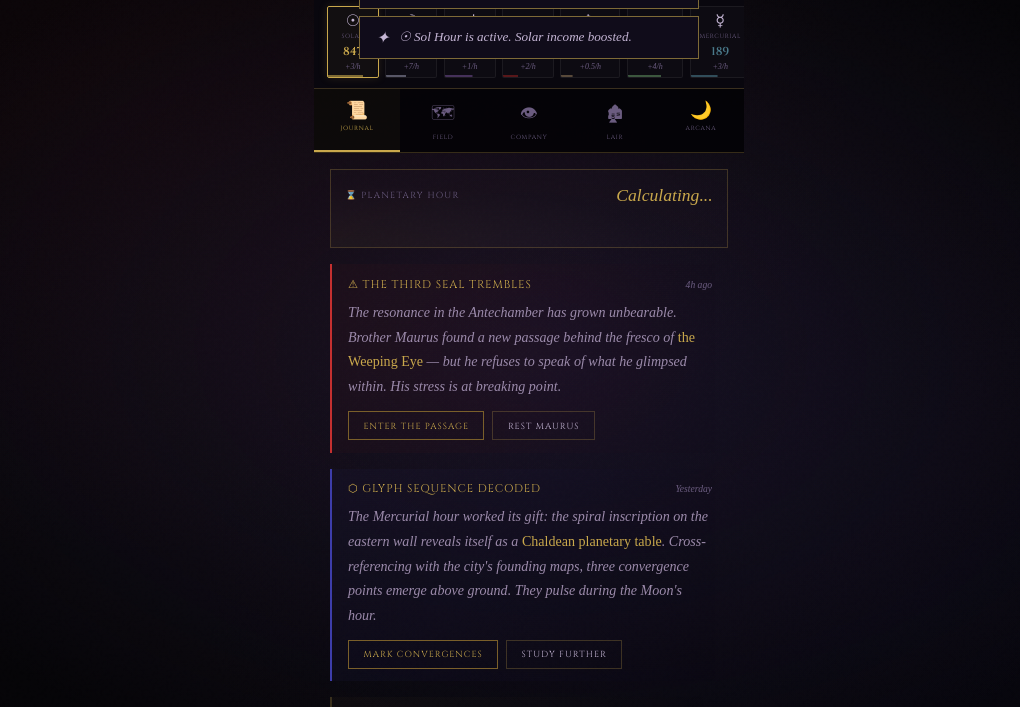
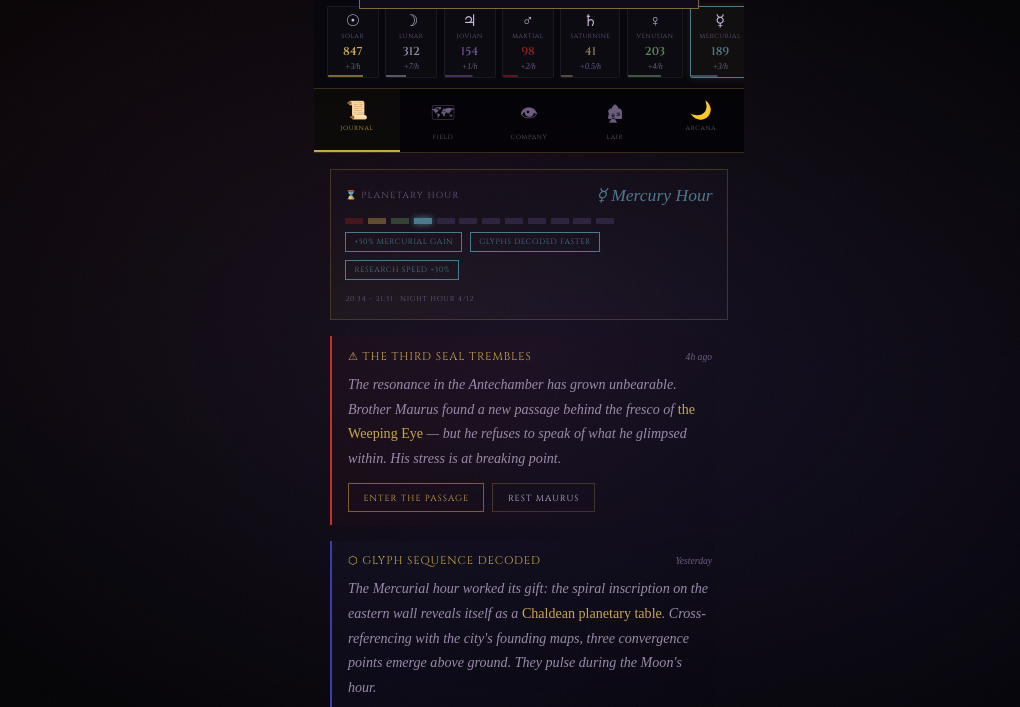
Before and after one commit to Deserere/lair-below, a plain HTML site: page index.html in a window 1280 px wide. Both pictures are taken after a click on the button "DESCEND". Shown: the part 50-757 px from the top of the page, without its empty margins (111-1131 px from the left). Drawn offline with nearby package versions, Linux system fonts and the light colour scheme; a web font is replaced by a local one.

Commit message:
Add files via upload

```diff
--- a/index.html
+++ b/index.html
@@ -2155,10 +2155,11 @@
     document.getElementById('splash').classList.add('hidden');
     document.getElementById('app').style.display = 'flex';
     document.getElementById('app').style.flexDirection = 'column';
+    // Start planetary hour immediately with default coords (updates when GPS arrives)
+    startPlanetaryHourEngine(46.1713, 9.8694);
+    startResourceTick();
     initLocation();
-    startResourceTick();
     setTimeout(() => toast('The lair stirs. The stars take notice. You descend.'), 800);
-    setTimeout(() => toast('☉ Sol Hour is active. Solar income boosted.'), 2500);
   }
 
   // ══════════════════════════════════════════
@@ -2293,118 +2294,117 @@
 
   // Chaldean order: Saturn, Jupiter, Mars, Sun, Venus, Mercury, Moon
   const CHALDEAN = ['saturn', 'jupiter', 'mars', 'sun', 'venus', 'mercury', 'moon'];
-
-  // Day ruler by weekday (0=Sun, 1=Mon, ... 6=Sat)
-  const DAY_RULERS = [3, 6, 2, 5, 1, 4, 0]; // index into CHALDEAN
+  const DAY_RULERS = [3, 6, 2, 5, 1, 4, 0]; // 0=Sun→Sun(3), 1=Mon→Moon(6) ... 6=Sat→Saturn(0)
 
   const PLANET_META = {
-    sun:     { symbol: '☉', name: 'Sol',     color: '#c9a84c', bonuses: ['+50% Solar Gain', 'Fire Rites Empowered', 'Sight Sharpened'],          resIndex: 0 },
-    moon:    { symbol: '☽', name: 'Luna',    color: '#8b8ba0', bonuses: ['+50% Lunar Gain', 'Dreams Vivid', 'Scrying Empowered'],                 resIndex: 1 },
-    jupiter: { symbol: '♃', name: 'Jupiter', color: '#6b4c8b', bonuses: ['+50% Jovian Gain', 'Expansion Rites Active', 'Recruit Bonus'],          resIndex: 2 },
-    mars:    { symbol: '♂', name: 'Mars',    color: '#8b2020', bonuses: ['+50% Martial Gain', 'Combat Damage +20%', 'Stress Resistance Up'],      resIndex: 3 },
-    saturn:  { symbol: '♄', name: 'Saturn',  color: '#8b7355', bonuses: ['+50% Saturnine Gain', 'Research Deepens', 'Seals Strengthened'],        resIndex: 4 },
-    venus:   { symbol: '♀', name: 'Venus',   color: '#5c8b5c', bonuses: ['+50% Venusian Gain', 'Acolyte Stress −10', 'Tarot Empowered'],          resIndex: 5 },
-    mercury: { symbol: '☿', name: 'Mercury', color: '#4a7a8b', bonuses: ['+50% Mercurial Gain', 'Glyphs Decoded Faster', 'Research Speed +30%'],  resIndex: 6 },
+    sun:     { symbol: '☉', name: 'Sol',     color: '#c9a84c', bonuses: ['+50% Solar Gain',     'Fire Rites Empowered',    'Sight Sharpened'],       resIndex: 0 },
+    moon:    { symbol: '☽', name: 'Luna',    color: '#8b8ba0', bonuses: ['+50% Lunar Gain',     'Dreams Vivid',            'Scrying Empowered'],     resIndex: 1 },
+    jupiter: { symbol: '♃', name: 'Jupiter', color: '#6b4c8b', bonuses: ['+50% Jovian Gain',    'Expansion Rites Active',  'Recruit Bonus'],         resIndex: 2 },
+    mars:    { symbol: '♂', name: 'Mars',    color: '#8b2020', bonuses: ['+50% Martial Gain',   'Combat Damage +20%',      'Stress Resistance Up'],  resIndex: 3 },
+    saturn:  { symbol: '♄', name: 'Saturn',  color: '#8b7355', bonuses: ['+50% Saturnine Gain', 'Research Deepens',        'Seals Strengthened'],    resIndex: 4 },
+    venus:   { symbol: '♀', name: 'Venus',   color: '#5c8b5c', bonuses: ['+50% Venusian Gain',  'Acolyte Stress −10',      'Tarot Empowered'],       resIndex: 5 },
+    mercury: { symbol: '☿', name: 'Mercury', color: '#4a7a8b', bonuses: ['+50% Mercurial Gain', 'Glyphs Decoded Faster',   'Research Speed +30%'],   resIndex: 6 },
   };
 
-  // Calculate sunrise/sunset using NOAA algorithm
-  function calcSunriseSunset(lat, lng, date) {
+  // Jean Meeus algorithm — accurate sunrise/sunset in UTC hours
+  function calcSunriseSunset(latDeg, lngDeg, date) {
     const rad = Math.PI / 180;
-    const deg = 180 / Math.PI;
-    const dayOfYear = Math.floor((date - new Date(date.getFullYear(), 0, 0)) / 86400000);
-    const B = (360 / 365) * (dayOfYear - 81) * rad;
-    const eot = 9.87 * Math.sin(2 * B) - 7.53 * Math.cos(B) - 1.5 * Math.sin(B); // minutes
-    const decl = 23.45 * Math.sin(B) * rad;
-    const HA = Math.acos(-Math.tan(lat * rad) * Math.tan(decl)) * deg; // hour angle in degrees
-    const tzOffset = date.getTimezoneOffset() / 60; // in hours, negative for east
-    const noon = 12 + tzOffset - lng / 15 - eot / 60;
-    const sunriseH = noon - HA / 15;
-    const sunsetH  = noon + HA / 15;
-    return { sunrise: sunriseH, sunset: sunsetH }; // decimal hours (local)
+    const JD = date.getTime() / 86400000 + 2440587.5;
+    const n  = Math.ceil(JD - 2451545.0 + 0.0008);
+    const Jstar = n - lngDeg / 360;
+    const M  = (357.5291 + 0.98560028 * Jstar) % 360;
+    const Mrad = M * rad;
+    const C  = 1.9148*Math.sin(Mrad) + 0.0200*Math.sin(2*Mrad) + 0.0003*Math.sin(3*Mrad);
+    const lam = (M + C + 180 + 102.9372) % 360;
+    const lamRad = lam * rad;
+    const Jtransit = 2451545.0 + Jstar + 0.0053*Math.sin(Mrad) - 0.0069*Math.sin(2*lamRad);
+    const sinDec = Math.sin(lamRad) * Math.sin(23.4397 * rad);
+    const dec = Math.asin(sinDec);
+    const lat = latDeg * rad;
+    const cosH0 = (Math.sin(-0.8333*rad) - Math.sin(lat)*sinDec) / (Math.cos(lat)*Math.cos(dec));
+    if (cosH0 < -1 || cosH0 > 1) return null;
+    const H0 = Math.acos(cosH0) / rad;
+    const Jrise = Jtransit - H0/360;
+    const Jset  = Jtransit + H0/360;
+    const toUTC = jd => ((jd - Math.floor(jd - 0.5) - 0.5) * 24);
+    return { sunriseUTC: toUTC(Jrise), sunsetUTC: toUTC(Jset) };
+  }
+
+  function fmtHour(localH) {
+    const h = ((localH % 24) + 24) % 24;
+    const hh = Math.floor(h);
+    const mm = Math.floor((h - hh) * 60);
+    return hh.toString().padStart(2,'0') + ':' + mm.toString().padStart(2,'0');
   }
 
   function getPlanetaryHour(lat, lng) {
     const now = new Date();
-    const nowH = now.getHours() + now.getMinutes() / 60 + now.getSeconds() / 3600;
-    const { sunrise, sunset } = calcSunriseSunset(lat, lng, now);
-
-    const isDay = nowH >= sunrise && nowH < sunset;
-    const dayLen  = sunset - sunrise;         // hours of daylight
-    const nightLen = 24 - dayLen;             // hours of night
-    const hourLen  = isDay ? dayLen / 12 : nightLen / 12; // one planetary hour length
-
-    // Which hour number (0–11) within day or night?
-    let hourNum;
-    if (isDay) {
-      hourNum = Math.floor((nowH - sunrise) / hourLen);
-    } else {
-      const nightStart = nowH >= sunset ? nowH - sunset : nowH + (24 - sunset);
-      hourNum = Math.floor(nightStart / hourLen);
-    }
-    hourNum = Math.max(0, Math.min(11, hourNum));
-
-    // Day ruler index
-    const weekday = now.getDay(); // 0=Sun
+    const tzOffMin = now.getTimezoneOffset(); // minutes west of UTC
+    const toLocal = utcH => ((utcH * 60 - tzOffMin) / 60 + 48) % 24;
+
+    const ss = calcSunriseSunset(lat, lng, now);
+    if (!ss) return null;
+
+    const srLocal = toLocal(ss.sunriseUTC);
+    const ssLocal = toLocal(ss.sunsetUTC);
+    const nowLocal = now.getHours() + now.getMinutes()/60 + now.getSeconds()/3600;
+
+    const dayLen    = ssLocal - srLocal;
+    const nightLen  = 24 - dayLen;
+    const dayHLen   = dayLen / 12;
+    const nightHLen = nightLen / 12;
+
+    const weekday = now.getDay();
     const dayRulerIdx = DAY_RULERS[weekday];
-
-    // Daytime starts at day ruler; nighttime starts 13 hours after day ruler
-    const startIdx = isDay ? dayRulerIdx : (dayRulerIdx + 12) % 7;
-    const currentPlanetIdx = (startIdx + hourNum) % 7;
-    const currentPlanet = CHALDEAN[currentPlanetIdx];
-
-    // Time range of this hour
-    let hourStart, hourEnd;
-    if (isDay) {
-      hourStart = sunrise + hourNum * hourLen;
-      hourEnd   = sunrise + (hourNum + 1) * hourLen;
-    } else {
-      const ns = nowH >= sunset ? sunset : 0;
-      const nightStart = sunset;
-      if (nowH >= sunset) {
-        hourStart = sunset + hourNum * hourLen;
-        hourEnd   = sunset + (hourNum + 1) * hourLen;
-      } else {
-        hourStart = (sunset - 24) + hourNum * hourLen; // previous day night spillover
-        hourEnd   = hourStart + hourLen;
-      }
-    }
-
-    // Progress through current hour (0–1)
-    const progress = ((nowH - hourStart) / hourLen);
-
-    // Build all 12 hours of this period for display
-    const hours = [];
-    for (let i = 0; i < 12; i++) {
-      hours.push(CHALDEAN[(startIdx + i) % 7]);
-    }
+    const nightStartIdx = (dayRulerIdx + 12) % 7;
+
+    // Build 24 hours
+    const allHours = [];
+    for (let i = 0; i < 12; i++) allHours.push({
+      periodIdx: i, period: 'day',
+      planetKey: CHALDEAN[(dayRulerIdx + i) % 7],
+      start: srLocal + i * dayHLen,
+      end:   srLocal + (i+1) * dayHLen,
+    });
+    for (let i = 0; i < 12; i++) allHours.push({
+      periodIdx: i, period: 'night',
+      planetKey: CHALDEAN[(nightStartIdx + i) % 7],
+      start: (ssLocal + i * nightHLen) % 24,
+      end:   (ssLocal + (i+1) * nightHLen) % 24,
+    });
+
+    // Find current hour (handle midnight crossover)
+    let current = allHours.find(h => {
+      if (h.start <= h.end) return nowLocal >= h.start && nowLocal < h.end;
+      return nowLocal >= h.start || nowLocal < h.end;
+    });
+    if (!current) current = allHours[0];
+
+    const dayHours  = allHours.filter(h => h.period === 'day');
+    const nightHours = allHours.filter(h => h.period === 'night');
+    const periodHours = current.period === 'day' ? dayHours : nightHours;
 
     return {
-      planet: currentPlanet,
-      meta: PLANET_META[currentPlanet],
-      hourNum,
-      progress: Math.max(0, Math.min(1, progress)),
-      hourStart, hourEnd, hourLen,
-      hours, isDay,
-      dayRuler: CHALDEAN[dayRulerIdx],
+      planet:      current.planetKey,
+      meta:        PLANET_META[current.planetKey],
+      hourNum:     current.periodIdx,
+      hourStart:   current.start,
+      hourEnd:     current.end,
+      hours:       periodHours.map(h => h.planetKey),
+      isDay:       current.period === 'day',
+      dayRuler:    CHALDEAN[dayRulerIdx],
+      srLocal, ssLocal,
     };
-  }
-
-  function fmtHour(h) {
-    // Convert decimal hour to HH:MM
-    const hh = Math.floor(((h % 24) + 24) % 24);
-    const mm = Math.floor((h - Math.floor(h)) * 60);
-    return hh.toString().padStart(2,'0') + ':' + mm.toString().padStart(2,'0');
   }
 
   function renderPlanetaryHour(lat, lng) {
     const ph = getPlanetaryHour(lat, lng);
-    const m  = ph.meta;
-
-    // Planet name + symbol
+    if (!ph) return;
+    const m = ph.meta;
+
     document.getElementById('ph-planet-name').textContent = m.symbol + ' ' + m.name + ' Hour';
     document.getElementById('ph-planet-name').style.color = m.color;
 
-    // Clock segments (12 segments, filled = past, current = active)
     const clock = document.getElementById('ph-clock');
     clock.innerHTML = '';
     for (let i = 0; i < 12; i++) {
@@ -2417,29 +2417,22 @@
       } else if (i === ph.hourNum) {
         seg.className = 'ph-segment current';
         seg.style.background = m.color;
-        seg.style.boxShadow = `0 0 6px ${m.color}`;
+        seg.style.boxShadow = '0 0 6px ' + m.color;
       } else {
         seg.className = 'ph-segment';
       }
-      seg.title = pm.name;
       clock.appendChild(seg);
     }
 
-    // Bonuses
-    const bonuses = document.getElementById('ph-bonuses');
-    bonuses.innerHTML = m.bonuses.map(b =>
+    document.getElementById('ph-bonuses').innerHTML = m.bonuses.map(b =>
       `<span class="ph-bonus" style="border-color:${m.color};color:${m.color}">${b}</span>`
     ).join('');
 
-    // Time range
     document.getElementById('ph-time-range').textContent =
       fmtHour(ph.hourStart) + ' – ' + fmtHour(ph.hourEnd) +
       ' · ' + (ph.isDay ? 'Day' : 'Night') + ' Hour ' + (ph.hourNum + 1) + '/12';
 
-    // Update dominant resource pill highlight
     updateDominantPill(ph.planet, ph.meta.resIndex);
-
-    // Boost rate of dominant resource
     return ph;
   }
 
@@ -2475,11 +2468,13 @@
   // Start planetary hour engine once we have coords
   // Called from initMap
   let phLat = 46.1713, phLng = 9.8694;
+  let phInterval = null;
   function startPlanetaryHourEngine(lat, lng) {
     phLat = lat; phLng = lng;
     renderPlanetaryHour(lat, lng);
-    // Re-render every 30 seconds
-    setInterval(() => renderPlanetaryHour(phLat, phLng), 30000);
+    if (!phInterval) {
+      phInterval = setInterval(() => renderPlanetaryHour(phLat, phLng), 30000);
+    }
   }
 
   // ══════════════════════════════════════════
```
